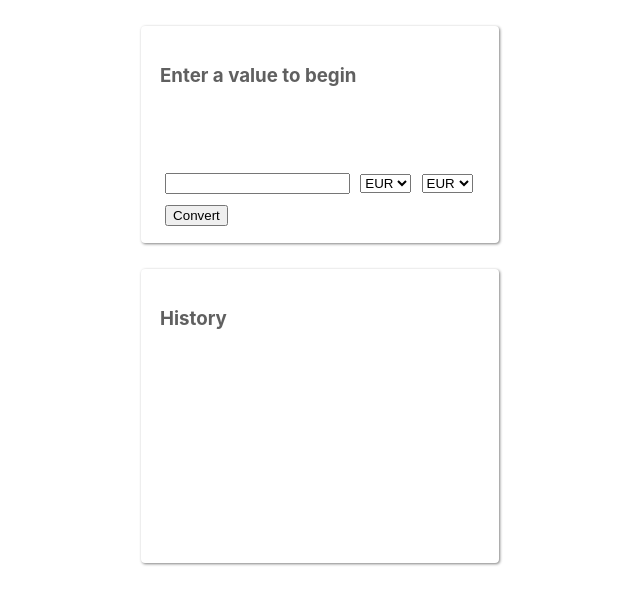
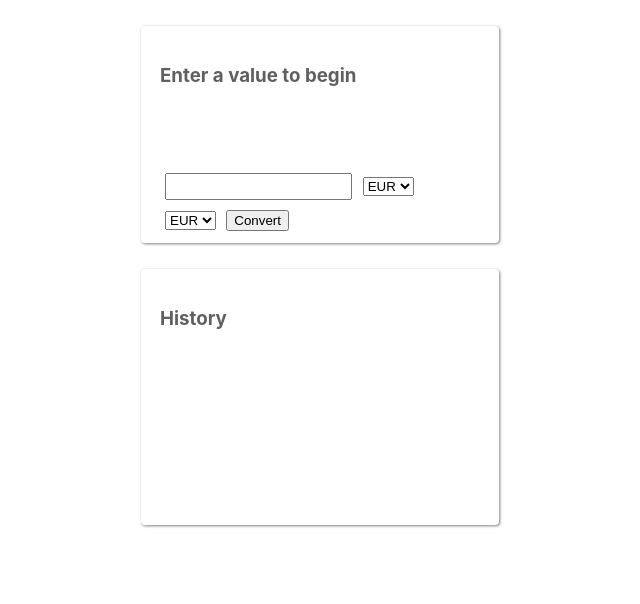
Before and after one commit to jessmcdonald/currency-converter, a React (Create React App) app: page / in a window 1280 px wide. Shown: the top 604 px of the page, without its empty margins (320-960 px from the left). Built offline with nearby package versions, Linux system fonts and the light colour scheme.

Commit message:
axios request to api

```diff
--- a/src/components/converter/Converter.css
+++ b/src/components/converter/Converter.css
@@ -59,3 +59,8 @@
 .conversion-form {
   font-size: 2vh;
 }
+
+.text-input {
+  height: 2vh;
+  padding: 0.4vh;
+}
--- a/src/components/converter/Converter.js
+++ b/src/components/converter/Converter.js
@@ -1,5 +1,5 @@
 import React from "react";
-
+import axios from "axios";
 import "./Converter.css";
 
 const eurovals = [
@@ -35,18 +35,47 @@ class Converter extends React.Component {
     this.setState({ currencyIdFrom: event.target.value });
   };
 
+  newCurrencyConvert = (fromId, toId) => {
+    axios
+      .post(
+        "https://igfcc7aebk.execute-api.sa-east-1.amazonaws.com/default/money-conversion-interview-exercise-api",
+        {
+          headers: {
+            accept: "application/json",
+          },
+          body: {
+            from: fromId,
+            to: toId,
+          },
+        }
+      )
+      .then((response) => {
+        this.setState({ multiplier: response.data.multiplier });
+        console.log(this.state.multiplier);
+      })
+      .catch(function (error) {
+        console.log(error);
+      });
+  };
+
   currencyConvert = (event) => {
+    //prevent automatic refresh with submit
     event.preventDefault();
+
     let val = parseFloat(this.state.value).toFixed(2);
     let currencyIdTo = this.state.currencyIdTo;
     let currencyIdFrom = this.state.currencyIdFrom;
     let datenow = new Date();
+    //call function to get multiplier from api
+    this.newCurrencyConvert(currencyIdFrom, currencyIdTo);
+
     for (let i = 0; i < eurovals.length; i++) {
       if (eurovals[i].currency === currencyIdTo) {
         let answer = eurovals[i].convertval * val;
         this.setState({ conversion: answer.toFixed(2) });
         this.setState({ timestamp: datenow.toUTCString() });
 
+        //call function to add conversion to history array
         this.props.addItemToHistory({
           timestamp: datenow.toUTCString(),
           fromId: currencyIdFrom,
@@ -91,7 +120,7 @@ class Converter extends React.Component {
             type="number"
             value={this.state.value}
             onChange={this.handleChange}
-            className="form-item"
+            className="form-item text-input"
           />
           <select
             id="currency-from"
--- a/src/components/history/History.css
+++ b/src/components/history/History.css
@@ -1,7 +1,7 @@
 .history-container {
   text-align: left;
   width: 25vw;
-  height: 20vw;
+  height: 17vw;
   overflow: scroll;
   padding: 1.5vw;
   margin: 2vw;
```
Also changed, not shown: package.json (+7 -0 lines), src/euro.png (deleted), 1 other file (tests, documents, lock files or other folders).
